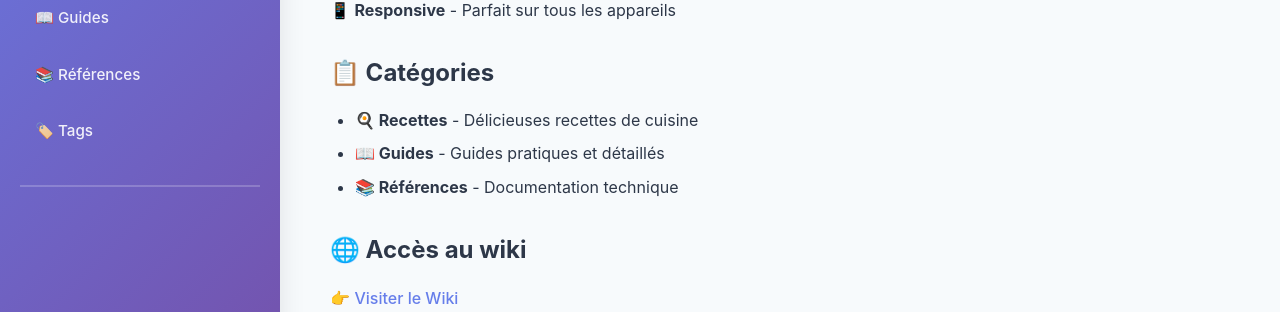
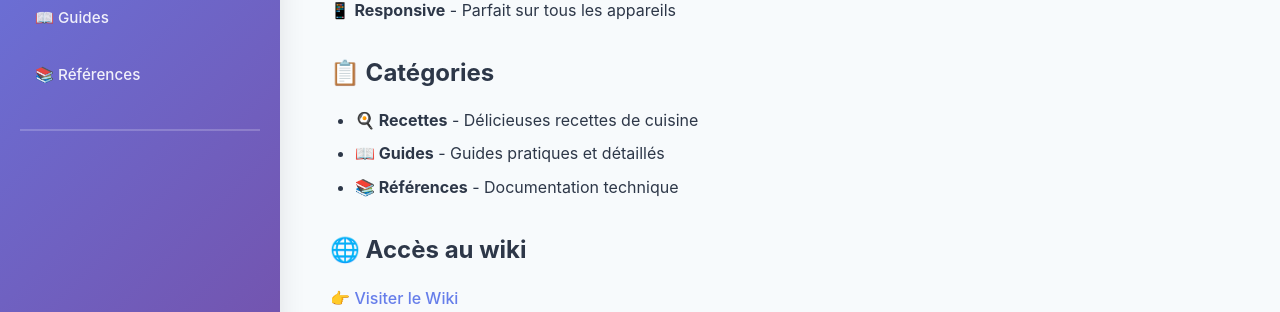
Before and after one commit to bpic-code/bpic-code.github.io, a Jekyll site: the page built from README.md, in a window 1280 px wide. Shown: the part 366-678 px from the top of the page. Built offline with Jekyll 4.4.1, drawn with Linux system fonts in a browser that asks for light colours; our own code applies the rules of GitHub Pages for plain Markdown files; comment, search, counter and statistics services are not loaded.

Commit message:
Update default.html

```diff
--- a/_layouts/default.html
+++ b/_layouts/default.html
@@ -29,7 +29,6 @@
                     <a href="/docs/recettes/" class="nav-link {% if page.url contains 'recettes' %}active{% endif %}">🍳 Recettes</a>
                     <a href="/docs/guides/" class="nav-link {% if page.url contains 'guides' %}active{% endif %}">📖 Guides</a>
                     <a href="/docs/references/" class="nav-link {% if page.url contains 'references' %}active{% endif %}">📚 Références</a>
-                    <a href="/docs/tags.html" class="nav-link {% if page.url == '/docs/tags.html' %}active{% endif %}">🏷️ Tags</a>
                 </nav>
 
 
```
